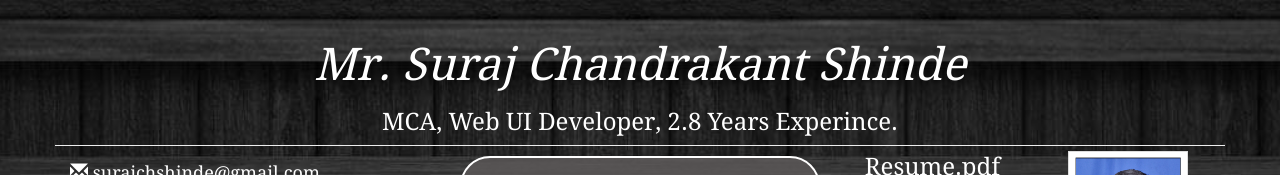
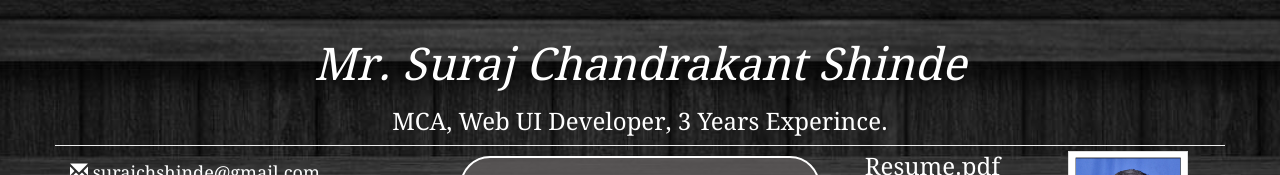
Before and after one commit to surajchshinde/surajchshinde.github.io, a plain HTML site: page index.html in a window 1280 px wide. Shown: the top 175 px of the page. Drawn offline with nearby package versions, Linux system fonts and the light colour scheme.

Commit message:
Update index.html

```diff
--- a/index.html
+++ b/index.html
@@ -26,7 +26,7 @@
 			<div class="container" >
 				<div class="row"><br>
 					<h1 class="text-center ">Mr. Suraj Chandrakant Shinde</h1>
-					<h3 class="text-center">MCA, Web UI Developer, 2.8 Years Experince. </h3>
+					<h3 class="text-center">MCA, Web UI Developer, 3 Years Experince. </h3>
 					<hr>
 					<div class="col-lg-4">
 						<h4><span class="glyphicon glyphicon-envelope"></span> surajchshinde@gmail.com</h4>
```
